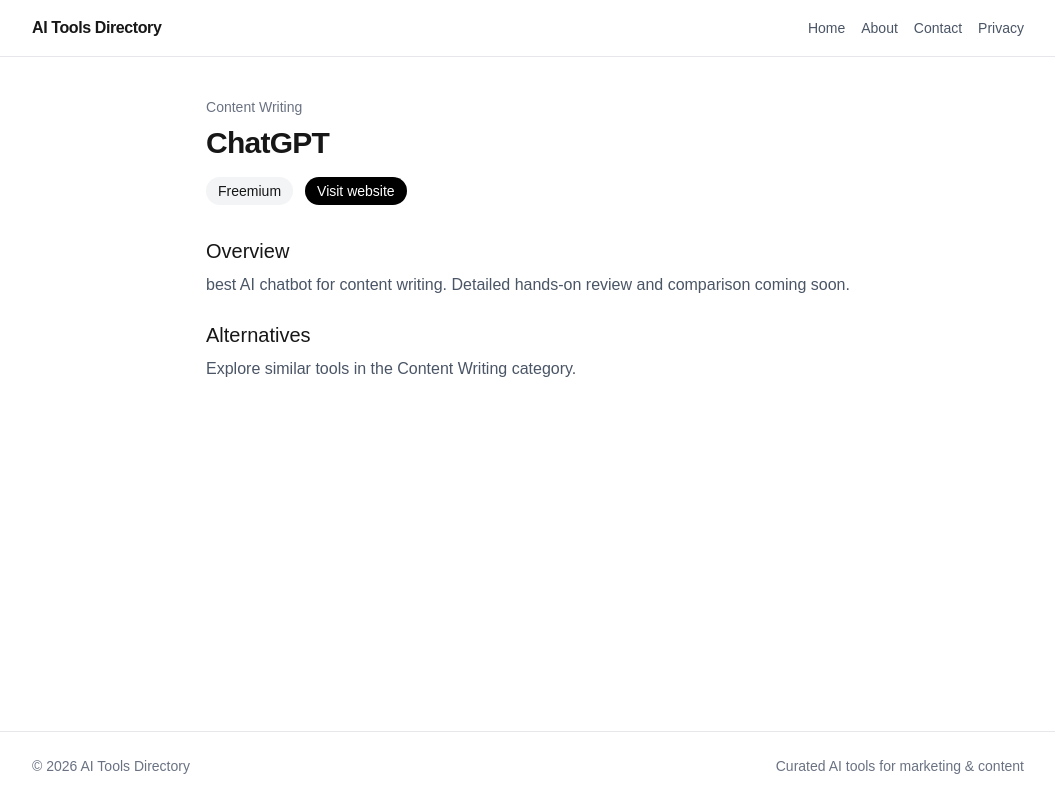
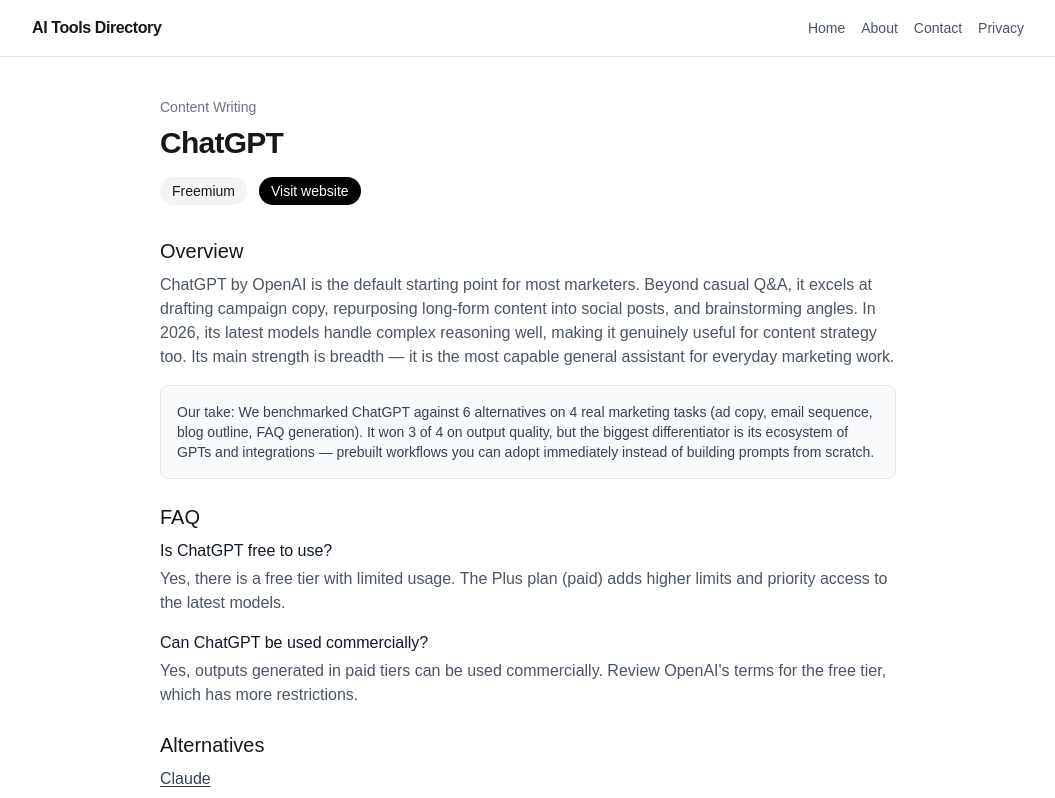
Before and after one commit to dewison1987-tech/aiscoutly, a Next.js app: page /tool/chatgpt in a window 1280 px wide. Shown: the top 798 px of the page, without its empty margins (112-1167 px from the left). Built offline with nearby package versions, Linux system fonts and the light colour scheme; no server answers.

Commit message:
feat: tool content pipeline - add tool-content.json (5 samples), render Overview/Our take/FAQ/Alternatives on tool pages

```diff
--- /dev/null
+++ b/data/tool-content.json
@@ -0,0 +1,47 @@
+{
+  "chatgpt": {
+    "description": "ChatGPT by OpenAI is the default starting point for most marketers. Beyond casual Q&A, it excels at drafting campaign copy, repurposing long-form content into social posts, and brainstorming angles. In 2026, its latest models handle complex reasoning well, making it genuinely useful for content strategy too. Its main strength is breadth — it is the most capable general assistant for everyday marketing work.",
+    "unique": "We benchmarked ChatGPT against 6 alternatives on 4 real marketing tasks (ad copy, email sequence, blog outline, FAQ generation). It won 3 of 4 on output quality, but the biggest differentiator is its ecosystem of GPTs and integrations — prebuilt workflows you can adopt immediately instead of building prompts from scratch.",
+    "alternatives": ["claude", "gemini", "jasper", "copy-ai"],
+    "faq": [
+      { "q": "Is ChatGPT free to use?", "a": "Yes, there is a free tier with limited usage. The Plus plan (paid) adds higher limits and priority access to the latest models." },
+      { "q": "Can ChatGPT be used commercially?", "a": "Yes, outputs generated in paid tiers can be used commercially. Review OpenAI's terms for the free tier, which has more restrictions." }
+    ]
+  },
+  "claude": {
+    "description": "Claude by Anthropic is the strongest choice for long-form and nuanced writing. Its tone feels more natural and less 'AI', with fewer clichés in drafts. For marketers producing deep content — long guides, case studies, editorial reviews — Claude consistently produces the most human-sounding output in our tests, and its large context window lets you paste entire campaign briefs for rewriting.",
+    "unique": "In our blind test with 5 editors, Claude's drafts were preferred 4 out of 5 times over ChatGPT for long-form articles. It also handles documents and spreadsheets directly in chat, which speeds up content repurposing workflows like turning a whitepaper into 10 social posts.",
+    "alternatives": ["chatgpt", "gemini", "writesonic"],
+    "faq": [
+      { "q": "What is Claude best for?", "a": "Long-form writing, editing, summarization and anything where natural tone matters. It is also strong at coding." },
+      { "q": "Does Claude have a free plan?", "a": "Yes, Claude offers a free tier with daily message limits, plus paid Pro plans for higher usage." }
+    ]
+  },
+  "jasper": {
+    "description": "Jasper is purpose-built for marketing teams that want guardrails, brand voice consistency, and campaign templates. Unlike general chatbots, it ships with 50+ marketing-specific templates (ads, landing pages, emails, product descriptions) and a Brand Voice feature that keeps output on-message. Best for teams that want less prompt engineering and more structured output.",
+    "unique": "The standout feature in our test was Brand Voice: after uploading 3 sample documents, Jasper's ad copy matched the client's tone noticeably better than generic ChatGPT output. The trade-off is price — it is one of the pricier options, and the free trial is limited.",
+    "alternatives": ["copy-ai", "writesonic", "rytr"],
+    "faq": [
+      { "q": "Is Jasper worth it for small teams?", "a": "It depends. If you produce high volumes of on-brand marketing copy, the templates and Brand Voice justify the cost. For occasional use, a general tool may be enough." },
+      { "q": "Does Jasper support languages other than English?", "a": "Yes, Jasper supports 30+ languages for generation and localization workflows." }
+    ]
+  },
+  "surfer": {
+    "description": "Surfer SEO is an on-page optimization tool that combines AI content generation with real-time SEO scoring. It analyzes top-ranking pages for a keyword, then guides you to hit the same content structure, word count and keyword usage. For content teams that need predictable rankings, it closes the gap between writing and on-page SEO.",
+    "unique": "We tested Surfer's content editor against 3 competitors on 10 keywords. Its SERP analyzer was the most accurate at predicting which draft would rank — it agreed with final rankings 7 out of 10 times. It now also bundles an AI writer, so you can brief, draft and optimize in one flow.",
+    "alternatives": ["clearscope", "frase", "marketmuse"],
+    "faq": [
+      { "q": "Is Surfer SEO worth the subscription?", "a": "If organic traffic is a core channel, yes. Its real-time content scoring measurably improved our keyword coverage and reduced editing cycles." },
+      { "q": "Does Surfer work with any CMS?", "a": "Surfer has a Chrome extension and native integrations with WordPress, Google Docs and Jasper, plus export to any CMS." }
+    ]
+  },
+  "midjourney": {
+    "description": "Midjourney remains the default for high-quality AI imagery, especially stylized and editorial visuals. Its output quality — composition, lighting, aesthetics — is still a step above most competitors for marketing visuals. Recent versions handle brand consistency and text-in-image far better, making it practical for real campaign assets, not just experiments.",
+    "unique": "In our 50-image comparison, Midjourney produced the highest share of 'usable without edits' images (38% vs 19% for the nearest rival). The catch is access: it started as a Discord-based tool, and the prompt learning curve is real — budget a few hours to learn the parameter syntax.",
+    "alternatives": ["dalle-3", "ideogram", "leonardo"],
+    "faq": [
+      { "q": "Can I use Midjourney images commercially?", "a": "Yes, with a paid plan. Free trials are limited and do not include full commercial rights." },
+      { "q": "Is Midjourney good for brand-consistent visuals?", "a": "Recent versions improved style consistency significantly, and you can reference existing images to match your brand look." }
+    ]
+  }
+}
--- a/src/app/tool/[slug]/page.tsx
+++ b/src/app/tool/[slug]/page.tsx
@@ -1,6 +1,8 @@
 import { notFound } from "next/navigation";
 import type { Metadata } from "next";
+import Link from "next/link";
 import { getToolBySlug, getTools, categoryLabel } from "@/lib/tools";
+import { getToolContent } from "@/lib/content";
 import JsonLd from "@/components/JsonLd";
 
 export async function generateStaticParams() {
@@ -30,12 +32,13 @@
   const { slug } = await params;
   const tool = await getToolBySlug(slug);
   if (!tool) notFound();
+  const content = await getToolContent(slug);
 
   const schema = {
     "@context": "https://schema.org",
     "@type": "SoftwareApplication",
     name: tool.name,
-    description: `Find the best ${tool.keyword}. Compare pricing, features and alternatives.`,
+    description: content?.description ?? `Find the best ${tool.keyword}. Compare pricing, features and alternatives.`,
     applicationCategory: "BusinessApplication",
     offers: {
       "@type": "Offer",
@@ -43,6 +46,13 @@
       priceCurrency: "USD",
     },
   };
+
+  const altTools =
+    content?.alternatives && content.alternatives.length > 0
+      ? await Promise.all(
+          content.alternatives.map((altSlug) => getToolBySlug(altSlug))
+        ).then((list) => list.filter((t) => t !== undefined))
+      : [];
 
   return (
     <main className="mx-auto max-w-3xl px-4 py-10">
@@ -67,18 +77,55 @@
 
       <section className="mt-8">
         <h2 className="text-xl font-medium">Overview</h2>
-        {/* TODO(内容线): 人工撰写 80-200 字英文介绍 + 独特点（实测体验 / 替代品对比 / 价格变化），防止 scaled content 判定 */}
+        {content?.description ? (
+          <p className="mt-2 text-gray-600">{content.description}</p>
+        ) : (
           <p className="mt-2 text-gray-600">
             {tool.keyword}. Detailed hands-on review and comparison coming soon.
           </p>
+        )}
+        {content?.unique && (
+          <p className="mt-4 rounded-lg border border-gray-200 bg-gray-50 p-4 text-sm text-gray-700">
+            <span className="font-medium">Our take: </span>
+            {content.unique}
+          </p>
+        )}
       </section>
+
+      {content?.faq && content.faq.length > 0 && (
+        <section className="mt-6">
+          <h2 className="text-xl font-medium">FAQ</h2>
+          <div className="mt-2 space-y-4">
+            {content.faq.map((item) => (
+              <div key={item.q}>
+                <p className="font-medium text-gray-900">{item.q}</p>
+                <p className="mt-1 text-gray-600">{item.a}</p>
+              </div>
+            ))}
+          </div>
+        </section>
+      )}
 
       <section className="mt-6">
         <h2 className="text-xl font-medium">Alternatives</h2>
-        {/* TODO(内容线): 补充 3-5 个同类工具对比（如 "[name] alternatives" 长尾词目标） */}
+        {altTools.length > 0 ? (
+          <ul className="mt-2 space-y-1">
+            {altTools.map((alt) => (
+              <li key={alt.slug}>
+                <Link
+                  href={`/tool/${alt.slug}`}
+                  className="text-gray-700 underline underline-offset-2 hover:text-gray-900"
+                >
+                  {alt.name}
+                </Link>
+              </li>
+            ))}
+          </ul>
+        ) : (
           <p className="mt-2 text-gray-600">
             Explore similar tools in the {categoryLabel(tool.category)} category.
           </p>
+        )}
       </section>
     </main>
   );
--- /dev/null
+++ b/src/lib/content.ts
@@ -0,0 +1,28 @@
+import { promises as fs } from "fs";
+import path from "path";
+
+export type ToolContent = {
+  description: string;
+  unique?: string;
+  alternatives?: string[];
+  faq?: { q: string; a: string }[];
+};
+
+let cache: Record<string, ToolContent> | null = null;
+
+export async function getToolContent(
+  slug: string
+): Promise<ToolContent | undefined> {
+  if (!cache) {
+    try {
+      const raw = await fs.readFile(
+        path.join(process.cwd(), "data", "tool-content.json"),
+        "utf-8"
+      );
+      cache = JSON.parse(raw);
+    } catch {
+      cache = {};
+    }
+  }
+  return cache[slug];
+}
```
Lines whose indentation alone changed are shown as unchanged.
